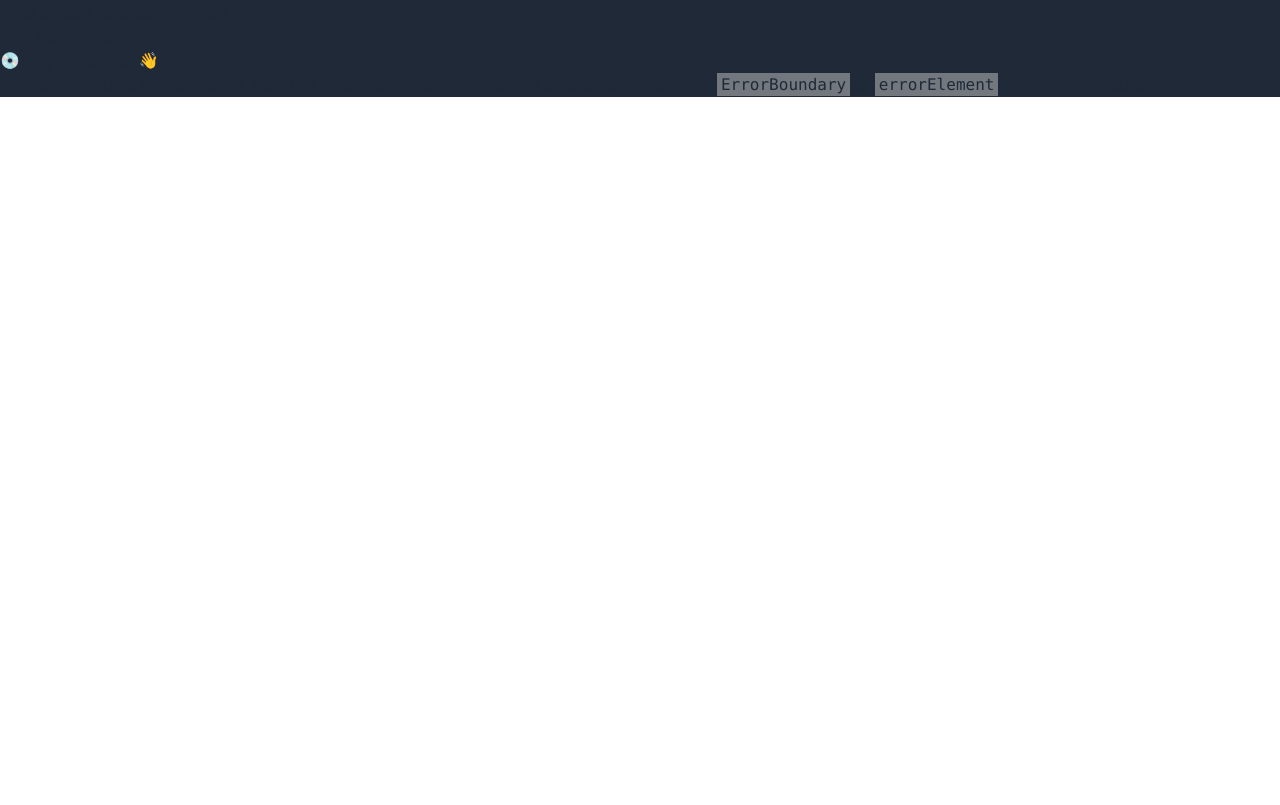
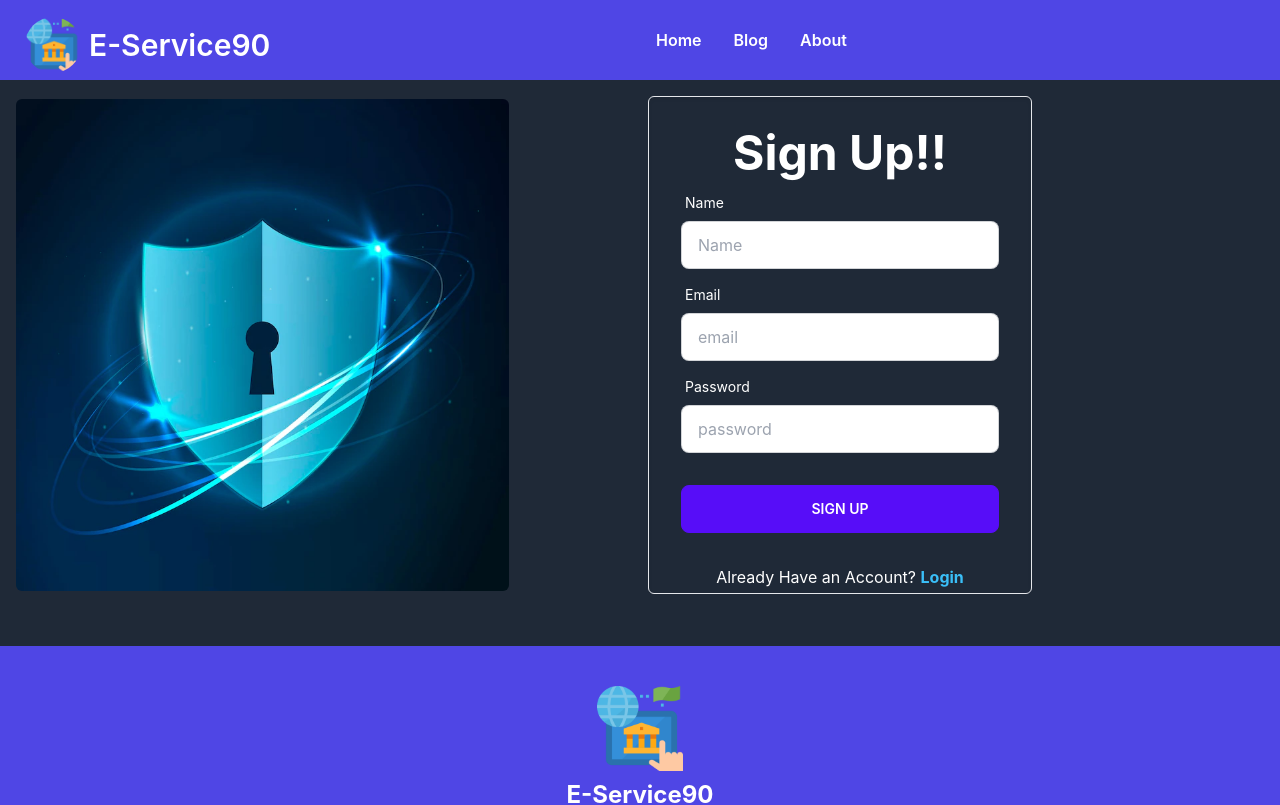
Before and after one commit to Atherbiswas/E-Service90_Client, a React (Create React App) app: page /signup in a window 1280 px wide. Before the commit this address had no page. Shown: the top 805 px of the page. Built offline with nearby package versions, Linux system fonts and the light colour scheme.

Commit message:
login and signup added

```diff
--- /dev/null
+++ b/src/pages/Login/Login.js
@@ -0,0 +1,46 @@
+import React from 'react';
+import { Link } from 'react-router-dom';
+import logo1 from '../../assets/images/register.png';
+import { FcGoogle } from "react-icons/fc";
+
+const Login = () => {
+    return (
+        <div className="hero">
+            <div className="hero-content grid md:grid-cols-2 flex-col lg:flex-row-reverse">
+                <div className="text-center  lg:text-left">
+                <img src={logo1} className='w-4/5 rounded-md' alt="" />
+                </div>
+                <div className="card flex-shrink-0 w-full max-w-sm shadow-inner text-white border rounded-md">
+                <form className="card-body">
+                <h1 className="text-5xl font-bold text-center">Login!!</h1>
+                    <div className="form-control">
+                    <label className="label">
+                        <span className="label-text text-white">Email</span>
+                    </label>
+                    <input type="text" name='email' placeholder="email" className="input input-bordered text-black" />
+                    </div>
+                    <div className="form-control">
+                    <label className="label">
+                        <span className="label-text text-white">Password</span>
+                    </label>
+                    <input type="password" name='password' placeholder="password" className="input input-bordered text-black" />
+                    <label className="label">
+                        <Link href="#" className="label-text-alt link link-hover"><span className='text-white'>Forgot password?</span></Link>
+                    </label>
+                    </div>
+                    <div className="form-control mt-6">
+                    <button className="btn btn-primary">Login</button>
+                    </div>
+                    <hr  className='mt-1'/>
+                    <button className="btn btn-primary">
+                        <FcGoogle className='mx-2 text-2xl'></FcGoogle>
+                        Login With Google</button>
+                </form>
+                <p className='text-center mb-1'>New to E-Service90? <Link className='text-info font-bold' to='/signup'>Sign In</Link> </p>
+                </div>
+            </div>
+        </div>
+    );
+};
+
+export default Login;
--- /dev/null
+++ b/src/pages/Register/Register.js
@@ -0,0 +1,44 @@
+import React from 'react';
+import { Link } from 'react-router-dom';
+import logo2 from '../../assets/images/register.png';
+
+const Register = () => {
+    return (
+        <div className="hero">
+            <div className="hero-content grid md:grid-cols-2 flex-col lg:flex-row-reverse">
+                <div className="text-center  lg:text-left">
+                <img src={logo2} className='w-4/5 rounded-md' alt="" />
+                </div>
+                <div className="card flex-shrink-0 w-full max-w-sm shadow-inner text-white border rounded-md">
+                <form className="card-body">
+                <h1 className="text-5xl font-bold text-center">Sign Up!!</h1>
+                    <div className="form-control">
+                    <label className="label">
+                        <span className="label-text text-white">Name</span>
+                    </label>
+                    <input type="text" name='name' placeholder="Name" className="input input-bordered text-black" />
+                    </div>
+                    <div className="form-control">
+                    <label className="label">
+                        <span className="label-text text-white">Email</span>
+                    </label>
+                    <input type="text" name='email' placeholder="email" className="input input-bordered text-black" />
+                    </div>
+                    <div className="form-control">
+                    <label className="label">
+                        <span className="label-text text-white">Password</span>
+                    </label>
+                    <input type="password" name='password' placeholder="password" className="input input-bordered text-black" />
+                    </div>
+                    <div className="form-control mt-6">
+                    <button className="btn btn-primary">Sign Up</button>
+                    </div>
+                </form>
+                <p className='text-center mb-1'>Already Have an Account? <Link className='text-info font-bold' to='/login'>Login</Link> </p>
+                </div>
+            </div>
+        </div>
+    );
+};
+
+export default Register;
--- a/src/pages/shared/Footer/Footer.js
+++ b/src/pages/shared/Footer/Footer.js
@@ -1,14 +1,15 @@
 import React from 'react';
 import { Link } from 'react-router-dom';
-import footerLogo from '../../../site-logo.png'
+import footerLogo from '../../../site-logo.png';
+
 
 const Footer = () => {
     return (
-        <footer className="footer footer-center p-10 bg-indigo-800 text-primary-content mt-9">
+        <footer className="footer footer-center p-10 bg-indigo-600 text-primary-content mt-9">
             <div>
                 <img src={footerLogo} className='w-2/12' alt="" />
                 <p className="font-bold">
-                E-Service90<br/>Providing Services since 2010
+                <span className='text-2xl'>E-Service90</span><br/>Providing Services since 2010
                 </p>
                 <p>Mobile: +8801785-675598</p>
                 <p>Copyright © 2022 - All right reserved</p>
--- a/src/pages/shared/Header/Header.js
+++ b/src/pages/shared/Header/Header.js
@@ -8,6 +8,15 @@ const Header = () => {
     <li>
         <Link to='/'>Home</Link>
     </li>
+    {/* {
+        user?.email? <>
+        <li><Link to="/myReviews">My reviews</Link></li>
+        <li><Link to="/addService">Add service</Link></li>
+        <li><Link to="/logout">Logout</Link></li>
+        </>
+        :
+        <li><Link to="/logout">Logout</Link></li>
+    } */}
     <li>
         <Link to="/blog">Blog</Link>
     </li>
@@ -18,7 +27,7 @@ const Header = () => {
     </>
 
     return (
-        <div className="navbar bg-indigo-800 font-semibold sticky top-0 z-50">
+        <div className="navbar bg-indigo-600 font-semibold sticky top-0 z-50">
                 <div className="navbar-start">
                     <div className="dropdown">
                     <label tabIndex={0} className="btn btn-ghost lg:hidden">
@@ -40,9 +49,6 @@ const Header = () => {
                     {navbarItems}
                     </ul>
                 </div>
-                <div className="navbar-end">
-                    <Link className="btn">Get started</Link>
-                </div>
         </div>
     );
 };
```
Also changed, not shown: src/Routes/PublicRoutes/Routes.js (+10 -0 lines), src/assets/images/login.png (added), src/assets/images/register.png (added).
